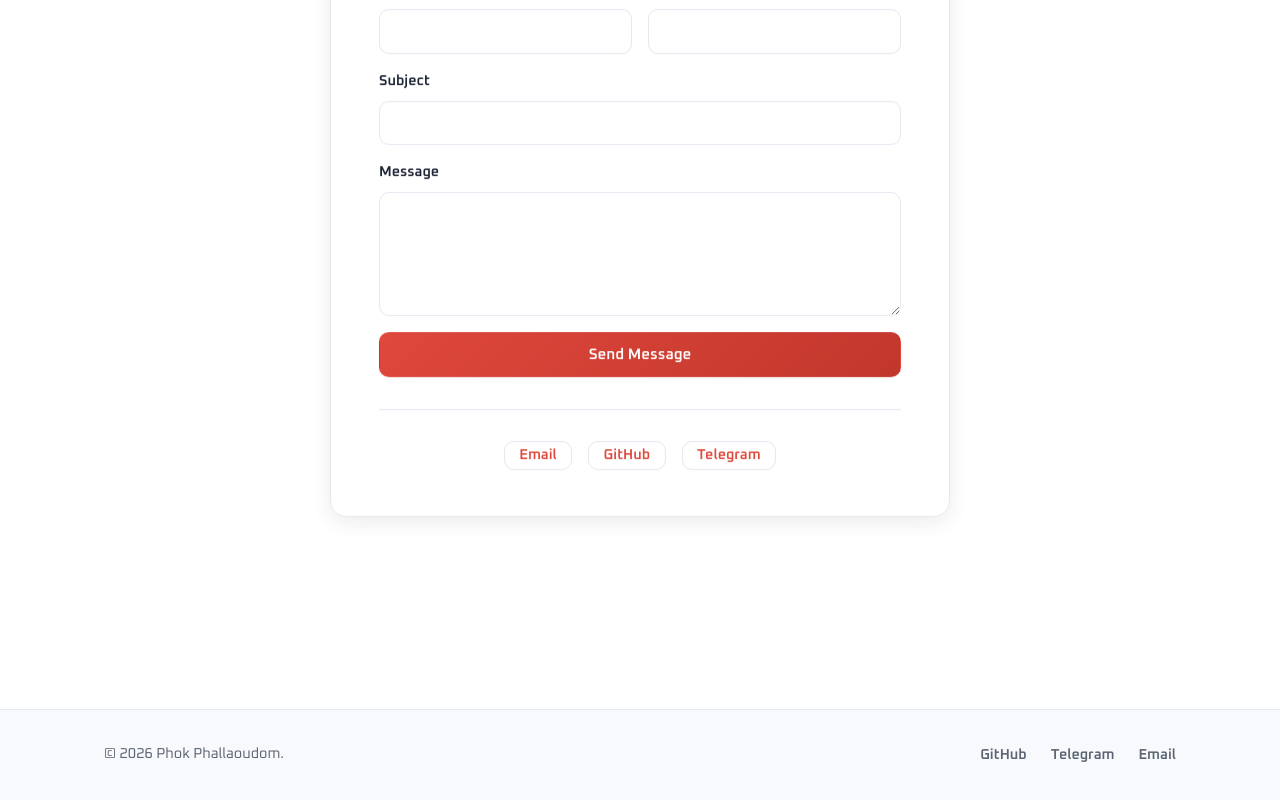
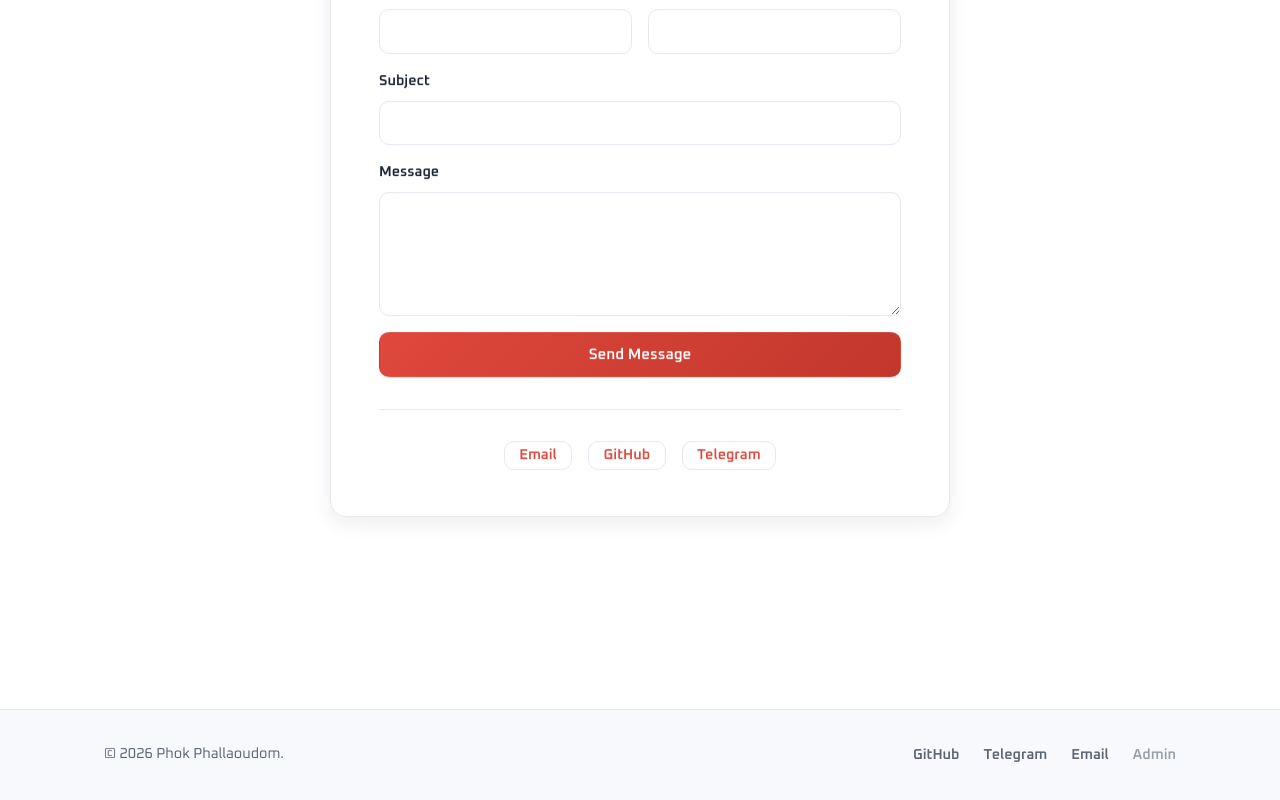
Before and after one commit to pp6025010082-beep/Portfolio-Website, a React (Vite) app in the folder client/: page / in a window 1280 px wide. Shown: the part 3528-4328 px from the top of the page. Built offline with nearby package versions, Linux system fonts and the light colour scheme; no server answers.

Commit message:
Add subtle admin dashboard link to footer
Previously /admin had no discoverable entry point on the public
site. Adds a de-emphasized "Admin" link next to the other footer
links so the dashboard can be found without knowing the URL.

```diff
--- a/client/src/components/Footer.jsx
+++ b/client/src/components/Footer.jsx
@@ -1,3 +1,4 @@
+import { Link } from "react-router-dom";
 import { profile } from "../data/content";
 import styles from "./Footer.module.css";
 
@@ -24,6 +25,11 @@ export default function Footer() {
           <li>
             <a href={`mailto:${profile.email}`}>Email</a>
           </li>
+          <li>
+            <Link to="/admin" className={styles.adminLink}>
+              Admin
+            </Link>
+          </li>
         </ul>
       </div>
     </footer>
--- a/client/src/components/Footer.module.css
+++ b/client/src/components/Footer.module.css
@@ -33,3 +33,11 @@
 .links a:hover {
   color: var(--color-primary);
 }
+
+.adminLink {
+  opacity: 0.6;
+}
+
+.adminLink:hover {
+  opacity: 1;
+}
```
